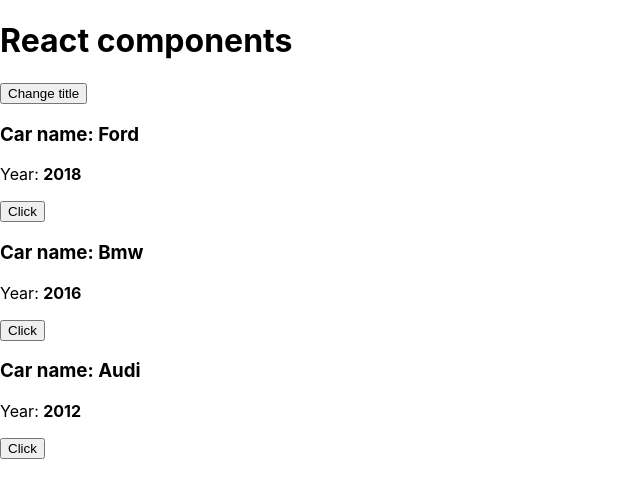
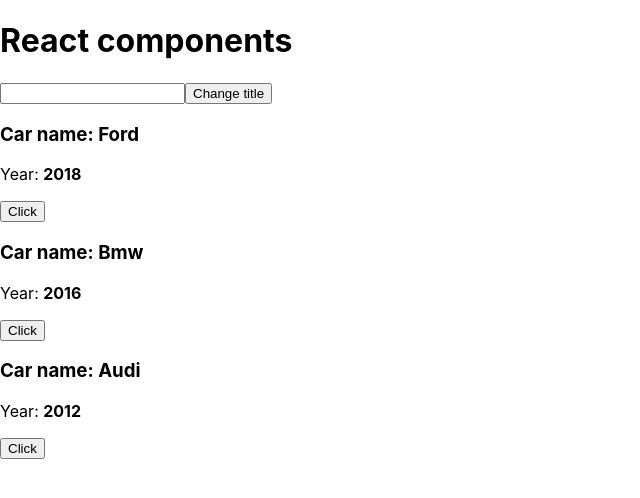
Before and after one commit to gordejka/learnReact, a React (Create React App) app: page / in a window 1280 px wide. Shown: the top 498 px of the page, without its empty margins (0-640 px from the left). Built offline with nearby package versions, Linux system fonts and the light colour scheme.

Commit message:
3.6 - onChange inputs and chandge state with setState

```diff
--- a/src/App.js
+++ b/src/App.js
@@ -18,12 +18,20 @@ class App extends Component {
         });
     };
 
+    handleInput = (event) =>{
+      console.log('chandged', event.target.value);
+      this.setState({
+        pageTitle:event.target.value
+      });
+    }
+
     render() {
         console.log("render");
         const cars = this.state.cars;
         return (
             <div>
                 <h1>{this.state.pageTitle}</h1>
+                <input onChange={this.handleInput}/>
                 <button
                     onClick={this.changeTitleHandler.bind(this, "Changed!")}
                 >
```
